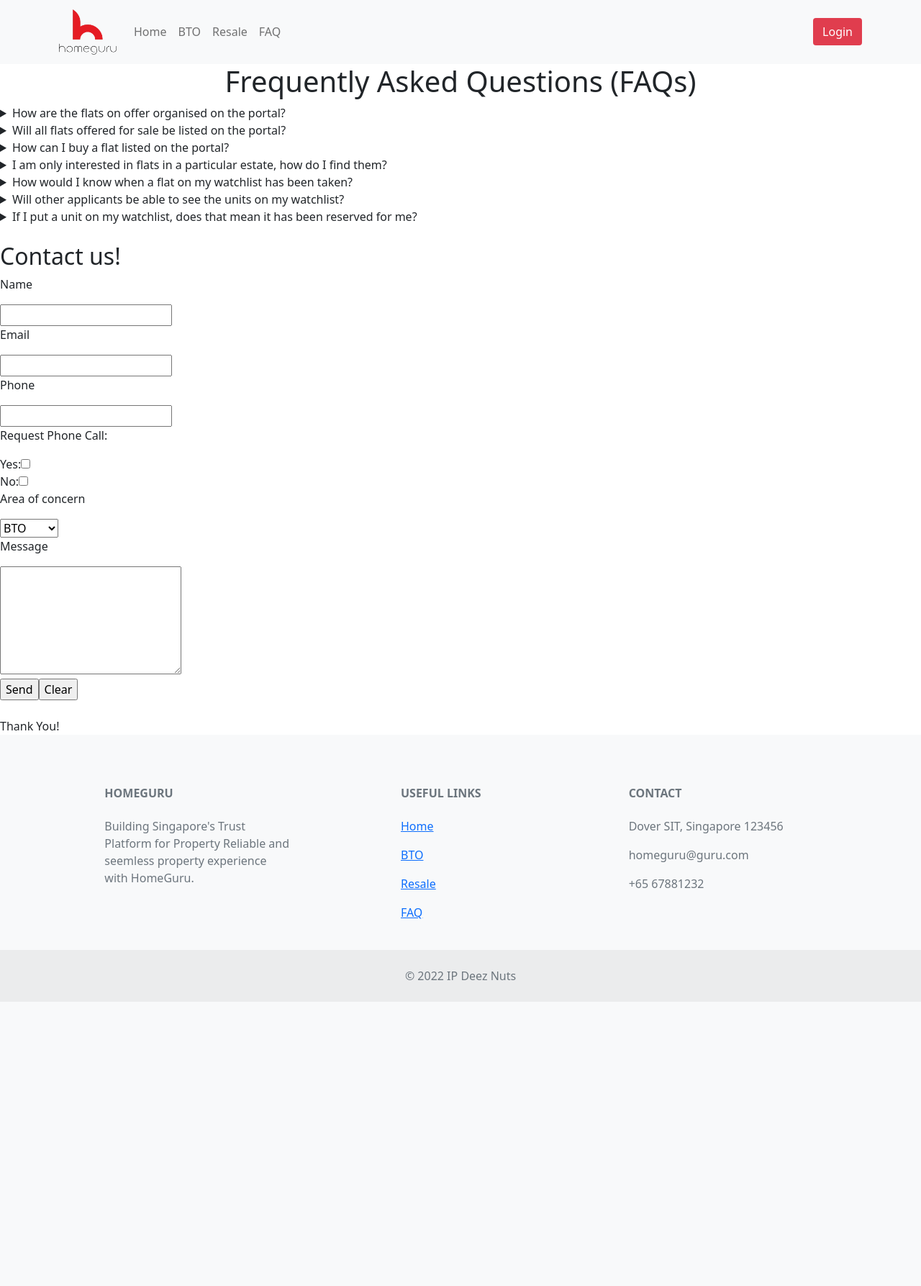
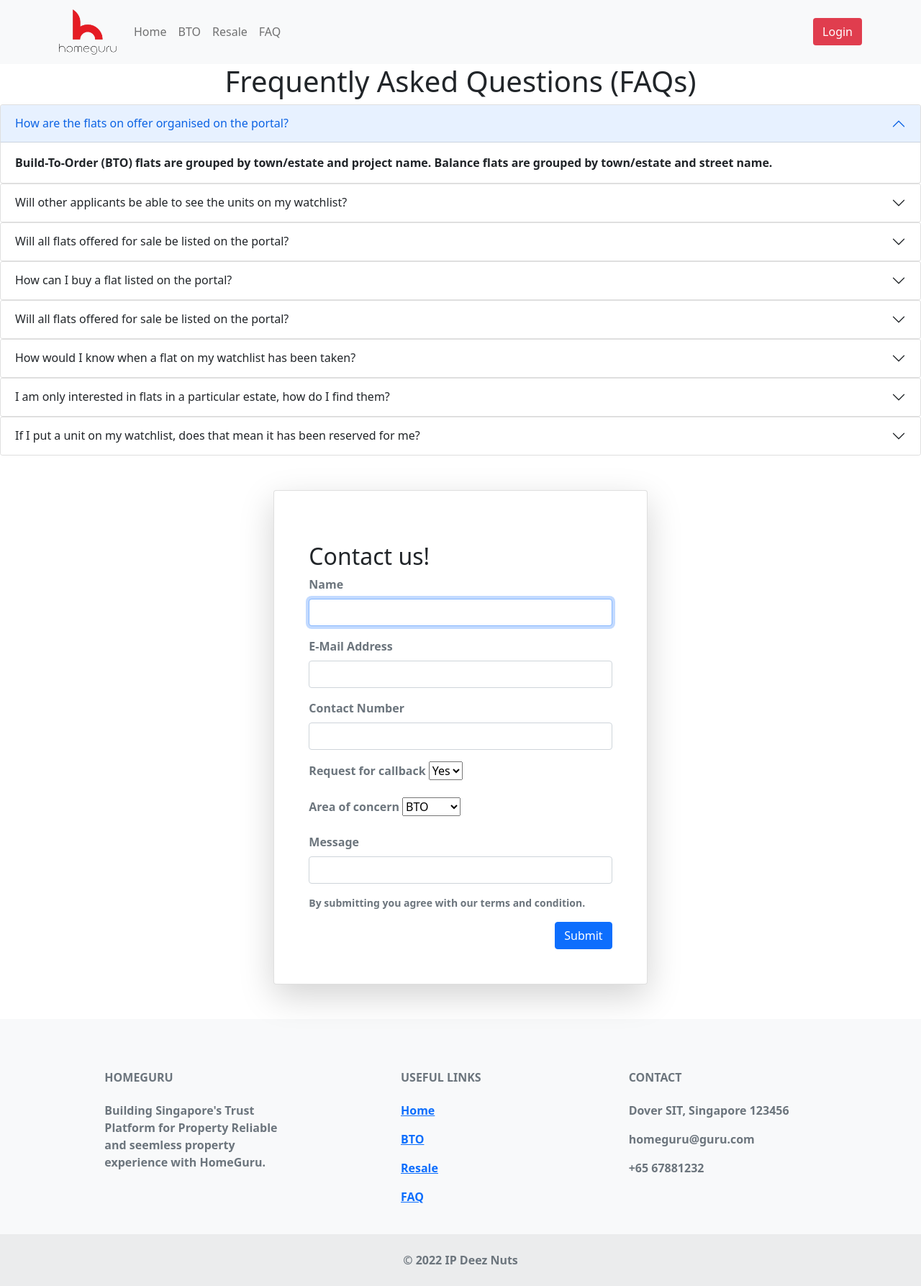
Before and after one commit to kelvinCJJ/HDBProject, a PHP site: page /faqs.php in a window 1280 px wide. Shown: the whole page at 72% size. Before the commit the page ends 1392 px from the top, so only its background shows below. Run offline with PHP 8.4, Linux system fonts and the light colour scheme; some libraries are stand-ins or nearby versions.

Commit message:
updated faq interface, sql portion will continue after test tmr

```diff
--- a/faqs.php
+++ b/faqs.php
@@ -4,118 +4,176 @@ require('components/navbar.inc.php');
 ?>
 
 <h1>Frequently Asked Questions (FAQs)</h1>
-      <details>
-         <summary>How are the flats on offer organised on the portal?</summary>
-         <p class="text">Build-To-Order (BTO) flats are grouped by town/estate and project name. Balance flats are grouped by town/estate and street name.</p>
-      </details>
-      <details>
-         <summary>Will all flats offered for sale be listed on the portal?</summary>
-         <p class="text">During a sales launch, all flats on offer will be displayed on the portal. After the application period has ended, only those who have applied for the flats can view the flats in the estate and flat type they have applied for.
+<div class="accordion" id="accordionExample">
+  <div class="accordion-item">
+    <h2 class="accordion-header" id="headingOne">
+      <button class="accordion-button" type="button" data-bs-toggle="collapse" data-bs-target="#collapseOne" aria-expanded="true" aria-controls="collapseOne">
+        How are the flats on offer organised on the portal?
+      </button>
+    </h2>
+    <div id="collapseOne" class="accordion-collapse collapse show" aria-labelledby="headingOne" data-bs-parent="#accordionExample">
+      <div class="accordion-body">
+        <strong>Build-To-Order (BTO) flats are grouped by town/estate and project name. Balance flats are grouped by town/estate and street name.
+      </div>
+    </div>
+  </div>
+  <div class="accordion-item">
+    <h2 class="accordion-header" id="headingTwo">
+      <button class="accordion-button collapsed" type="button" data-bs-toggle="collapse" data-bs-target="#collapseTwo" aria-expanded="false" aria-controls="collapseTwo">
+        Will other applicants be able to see the units on my watchlist?
+      </button>
+    </h2>
+    <div id="collapseTwo" class="accordion-collapse collapse" aria-labelledby="headingTwo" data-bs-parent="#accordionExample">
+      <div class="accordion-body">
+        <strong>No.
+      </div>
+    </div>
+  </div>
+  <div class="accordion-item">
+    <h2 class="accordion-header" id="headingThree">
+      <button class="accordion-button collapsed" type="button" data-bs-toggle="collapse" data-bs-target="#collapseThree" aria-expanded="false" aria-controls="collapseThree">
+        Will all flats offered for sale be listed on the portal?
+      </button>
+    </h2>
+    <div id="collapseThree" class="accordion-collapse collapse" aria-labelledby="headingThree" data-bs-parent="#accordionExample">
+      <div class="accordion-body">
+        <strong>During a sales launch, all flats on offer will be displayed on the portal. After the application period has ended, only those who have applied for the flats can view the flats in the estate and flat type they have applied for.
+      </div>
+    </div>
+  </div>
+  <div class="accordion-item">
+    <h2 class="accordion-header" id="headingFour">
+      <button class="accordion-button collapsed" type="button" data-bs-toggle="collapse" data-bs-target="#collapseFour" aria-expanded="false" aria-controls="collapseFour">
+        How can I buy a flat listed on the portal?
+      </button>
+    </h2>
+    <div id="collapseFour" class="accordion-collapse collapse" aria-labelledby="headingFour" data-bs-parent="#accordionExample">
+      <div class="accordion-body">
+        <strong>You need to apply online via the HDB Flat Portal during the application period of the sales launch. Subscribe to our eAlert Service to be notified of a launch.
+      </div>
+    </div>
+  </div>
+  <div class="accordion-item">
+    <h2 class="accordion-header" id="headingFive">
+      <button class="accordion-button collapsed" type="button" data-bs-toggle="collapse" data-bs-target="#collapseFive" aria-expanded="false" aria-controls="collapseFive">
+        Will all flats offered for sale be listed on the portal?
+      </button>
+    </h2>
+    <div id="collapseFive" class="accordion-collapse collapse" aria-labelledby="headingFive" data-bs-parent="#accordionExample">
+      <div class="accordion-body">
+        <strong>During a sales launch, all flats on offer will be displayed on the portal. After the application period has ended, only those who have applied for the flats can view the flats in the estate and flat type they have applied for.
+      </div>
+    </div>
+  </div>
+ <div class="accordion-item">
+    <h2 class="accordion-header" id="headingSix">
+      <button class="accordion-button collapsed" type="button" data-bs-toggle="collapse" data-bs-target="#collapseSix" aria-expanded="false" aria-controls="collapseSix">
+        How would I know when a flat on my watchlist has been taken?
+      </button>
+    </h2>
+    <div id="collapseSix" class="accordion-collapse collapse" aria-labelledby="headingSix" data-bs-parent="#accordionExample">
+      <div class="accordion-body">
+        <strong>You will be notified when a flat on your watchlist has been taken up. You may change the frequency of receiving these notifications at the Watchlist facility page by using the “Notification Settings”.
+      </div>
+    </div>
+  </div>
+  <div class="accordion-item">
+    <h2 class="accordion-header" id="headingSeven">
+      <button class="accordion-button collapsed" type="button" data-bs-toggle="collapse" data-bs-target="#collapseSeven" aria-expanded="false" aria-controls="collapseSeven">
+        I am only interested in flats in a particular estate, how do I find them?
+      </button>
+    </h2>
+    <div id="collapseSeven" class="accordion-collapse collapse" aria-labelledby="headingSeven" data-bs-parent="#accordionExample">
+      <div class="accordion-body">
+        <strong>You may use the filters provided on the portal to help you search for the available flats by location, price and/or other criteria. By clicking on ‘More Filters’, you can rank the filters in the order of your preference.
+      </div>
+    </div>
+  </div>
+  <div class="accordion-item">
+    <h2 class="accordion-header" id="headingEight">
+      <button class="accordion-button collapsed" type="button" data-bs-toggle="collapse" data-bs-target="#collapseEight" aria-expanded="false" aria-controls="collapseEight">
+        If I put a unit on my watchlist, does that mean it has been reserved for me?
+      </button>
+    </h2>
+    <div id="collapseEight" class="accordion-collapse collapse" aria-labelledby="headingEight" data-bs-parent="#accordionExample">
+      <div class="accordion-body">
+        <strong>No. The watchlist facility is only to facilitate your monitoring. Whether you can book a particular unit will depend on the availability of the unit and ethnic quota when your selection appointment is due.
+      </div>
+    </div>
+  </div>
+    <section class="h-100">
+    <div class="row justify-content-sm-center h-100">
+        <div class="col-xxl-4 col-xl-5 col-lg-5 col-md-7 col-sm-9">
+            <div class="text-center my-5">
+                </div>
+            <div class="card my-5 shadow-lg">
+                <div class="card-body p-5">
+                    <h1 class="fs-4 card-title fw-bold mb-4"><h2>Contact us!</h2></h1>
+                    <form method="POST" class="needs-validation" novalidate="" autocomplete="off">
+                        <div class="mb-3">
+                            <label class="mb-2 text-muted" for="name">Name</label>
+                            <input id="name" type="text" class="form-control" name="name" value="" required autofocus>
+                            <div class="invalid-feedback">
+                                Name is required
+                            </div>
+                        </div>
 
-Find out more about HDB’s different modes of sale and subscribe to our eAlert Service to be notified of a launch.</p>
-      </details>
-      <details>
-         <summary>How can I buy a flat listed on the portal?</summary>
-         <p class="text">You need to apply online via the HDB Flat Portal during the application period of the sales launch. Subscribe to our eAlert Service to be notified of a launch.</p>
-      </details>
-      <details>
-         <summary>I am only interested in flats in a particular estate, how do I find them?</summary>
-         <p class="text">You may use the filters provided on the portal to help you search for the available flats by location, price and/or other criteria. By clicking on ‘More Filters’, you can rank the filters in the order of your preference.</p>
-      </details>
-      <details>
-         <summary>How would I know when a flat on my watchlist has been taken?</summary>
-         <p class="text">You will be notified when a flat on your watchlist has been taken up. You may change the frequency of receiving these notifications at the Watchlist facility page by using the “Notification Settings”.</p>
-      </details>
-      <details>
-         <summary>Will other applicants be able to see the units on my watchlist?</summary>
-         <p class="text">No.</p>
-      </details>
-      <details>
-         <summary>If I put a unit on my watchlist, does that mean it has been reserved for me?</summary>
-         <p class="text">No. The watchlist facility is only to facilitate your monitoring. Whether you can book a particular unit will depend on the availability of the unit and ethnic quota when your selection appointment is due.</p>
-      </details>
-   </div>
-</div
-<br />
-<br />
+                        <div class="mb-3">
+                            <label class="mb-2 text-muted" for="email">E-Mail Address</label>
+                            <input id="email" type="email" class="form-control" name="email" value="" required>
+                            <div class="invalid-feedback">
+                                Email is invalid
+                            </div>
+                        </div>
 
+                        <div class="mb-3">
+                            <label class="mb-2 text-muted" for="phone">Contact Number</label>
+                            <input id="phone" type="phone" class="form-control" name="phone" required>
+                            <div class="invalid-feedback">
+                                Contact number is required
+                            </div>
+                        </div>
+                        <div class="mb-3">
+                            <label class="mb-2 text-muted" for="area">Request for callback</option>
+                            <select name="call" id='call'>
+                                <option value="Yes">Yes</option>
+                                <option value="No">No</option>
+                            </select>
+                            <div class="invalid-feedback">
+                                Option is required
+                                </div>
+                        </div>
 
-  <h2>Contact us!</h2>
-  <form method="post" action="?php echo htmlspecialchars($_SERVER["PHP_SELF"]); ?>
-<p>Name</p> <input type="text" name="name">
-<p>Email</p> <input type="text" name="email">
-<p>Phone</p> <input type="text" name="phone">
+                        <div class="mb-3">
+                            <label class="mb-2 text-muted" for="area">Area of concern</option>
+                            <select name="area" id="area">
+                            <option value="BTO">BTO</option>
+                            <option value="Resale">Resale</option>
+                            <option value="General">General</option>
+                            </select>
+                            <div class="invalid-feedback">
+                                Option is required
+                                </div>
+                        </div>
 
-<p>Request Phone Call:</p>
-Yes:<input type="checkbox" value="Yes" name="call"><br />
-No:<input type="checkbox" value="No" name="call"><br />
+                        <div class="mb-3">
+                            <label class="mb-2 text-muted" for="message">Message</label>
+                            <input id="message" type="message" class="form-control" name="message" required>
+                            <div class="invalid-feedback">
+                                Message is required
+                            </div>
+                        </div>
 
+                        <p class="form-text text-muted mb-3">
+                            By submitting you agree with our terms and condition.
+                        </p>
 
-<p>Area of concern</p>
-<select name="area" size="1">
-<option value="BTO">BTO</option>
-<option value="Resale">Resale</option>
-<option value="General">General</option>
-</select>
-<br />
-
-<p>Message</p><textarea name="message" rows="6" cols="25"></textarea><br />
-<input type="submit" value="Send"><input type="reset" value="Clear">
-</form>
-<br />
-
-<?php
-//define variables and set to empty values
-$nameErr = $emailErr = $phoneErr = $callErr = $areaErr = $messageErr = "";
-$name = $email = $phone = $call = $area = $message = "";
-
-if($_SERVER["REQUEST_METHOD"]=="POST"){
-    if (empty($_POST["name"])){
-        $nameErr = "Name is required";
-    } else{
-        $name = test_input($_POST["name"]);
-        if(!preg_match("/^[a-zA-Z ]*$/", $name)){
-            $nameErr = "Only letters and white space allowed.";
-        }
-    }
-    if (empty($_POST["email"])){
-        $emailErr = "Email is required";
-    } else{
-        $email = test_input($_POST["email"]);
-        if(!filter_var($email, FILTER_VALIDATE_EMAIL)){
-            $emailErr = "Invalid email format.";
-        }
-    }
-    if (empty($_POST["phone"])){
-        $phoneErr = "Phone number is required";
-    } else{
-        $phone = test_input($_POST["phone"]);
-        if(!filter_var($phone, FILTER_SANITIZE_NUMBER_INT)){
-            $phoneErr = "Invalid number format.";
-        }
-    }
-    if (empty($_POST["call"])){
-        $callErr = "Option is required";
-    } else{
-        $call = test_input($_POST["call"]);
-    }
-    if (empty($_POST["area"])){
-        $areaErr = "Option is required";
-    } else{
-        $area = test_input($_POST["area"]);
-    }
-    if (empty($_POST["message"])){
-        $messageErr = "Message is required";
-    } else{
-        $message = test_input($_POST["message"]);
-    }
-
-}
-
-echo "Thank You!";
-?>
-
-
-
-
+                        <div class="align-items-center d-flex">
+                            <button type="submit" name="submit" class="btn btn-primary ms-auto">
+                                Submit
+                            </button>
+                        </div>
+                    </form>
+                </div>
+                </section>
 <?php require('components/footer.inc.php'); ?>
```
